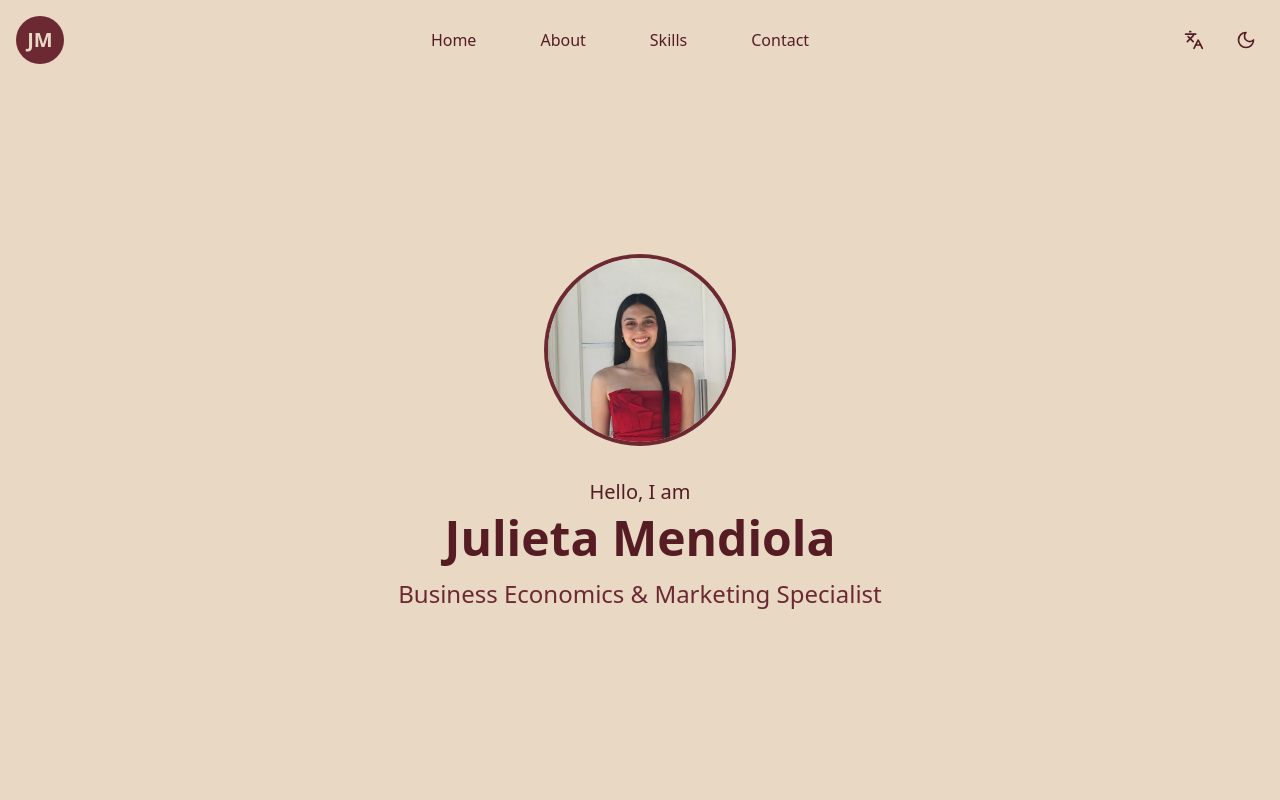
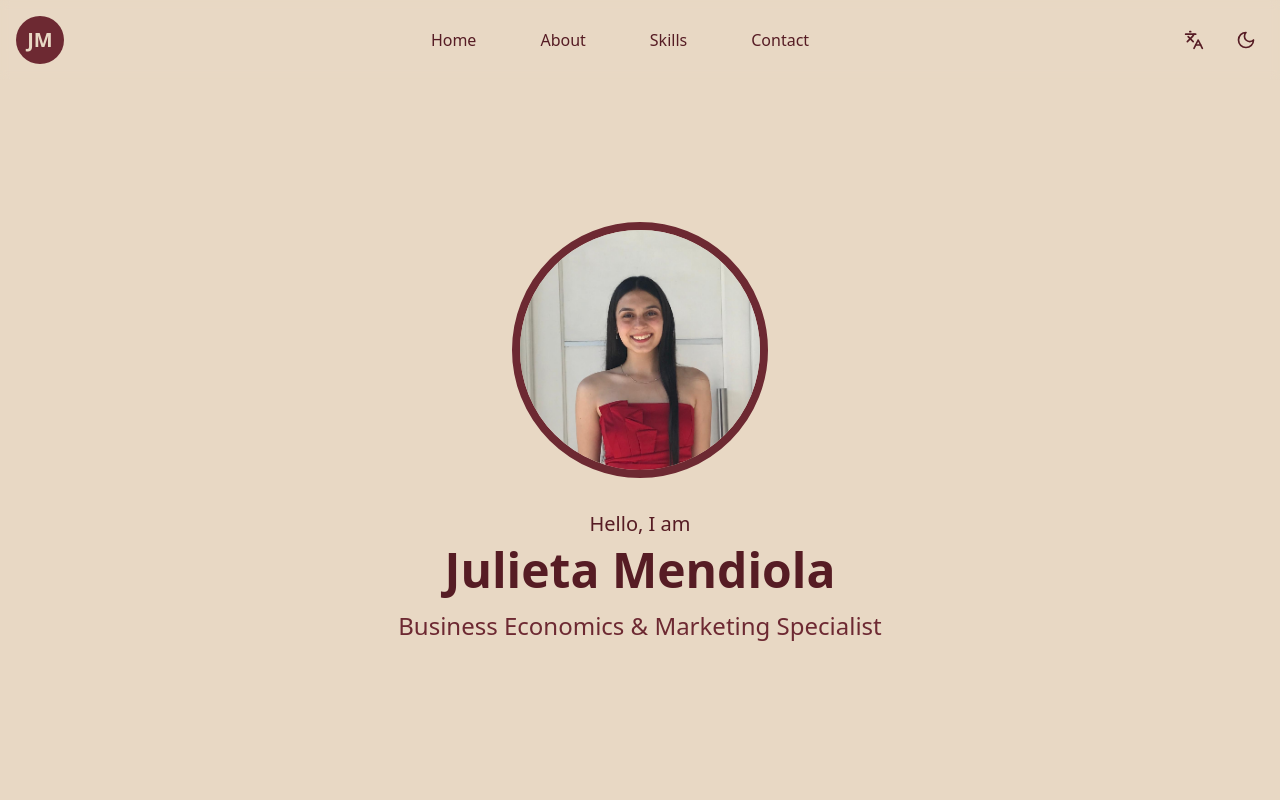
Before and after one commit to EmiV3ga/Portfolio-JM, a React (Vite) app: page / in a window 1280 px wide. Shown: the top 800 px of the page. Built offline with nearby package versions, Linux system fonts and the light colour scheme.

Commit message:
image container and image size increase

```diff
--- a/src/App.tsx
+++ b/src/App.tsx
@@ -53,20 +53,17 @@ function MainContent() {
     <div className="min-h-screen bg-background flex flex-col">
       <Navbar />
 
-      {/* Hero Section */}
-      <section
-        id="home"
-        className="min-h-screen flex items-center justify-center pt-16"
-      >
+      <section id="home" className="min-h-screen flex items-center justify-center pt-16">
         <motion.div
-          initial="hidden"
-          animate="visible"
-          variants={fadeIn}
-          className="text-center"
+            initial="hidden"
+            animate="visible"
+            variants={fadeIn}
+            className="text-center"
         >
-          <div className="w-48 h-48 mx-auto mb-8 rounded-full overflow-hidden border-4 border-secondary">
+          {/* Contenedor del círculo (aumentado) */}
+          <div className="w-64 h-64 mx-auto mb-8 rounded-full overflow-hidden border-8 border-secondary">
             <img
-                src={JulietaImage}
+                src={JulietaImage}  // Asegúrate de importarla correctamente
                 alt="Julieta Mendiola"
                 className="w-full h-full object-cover"
             />
```
